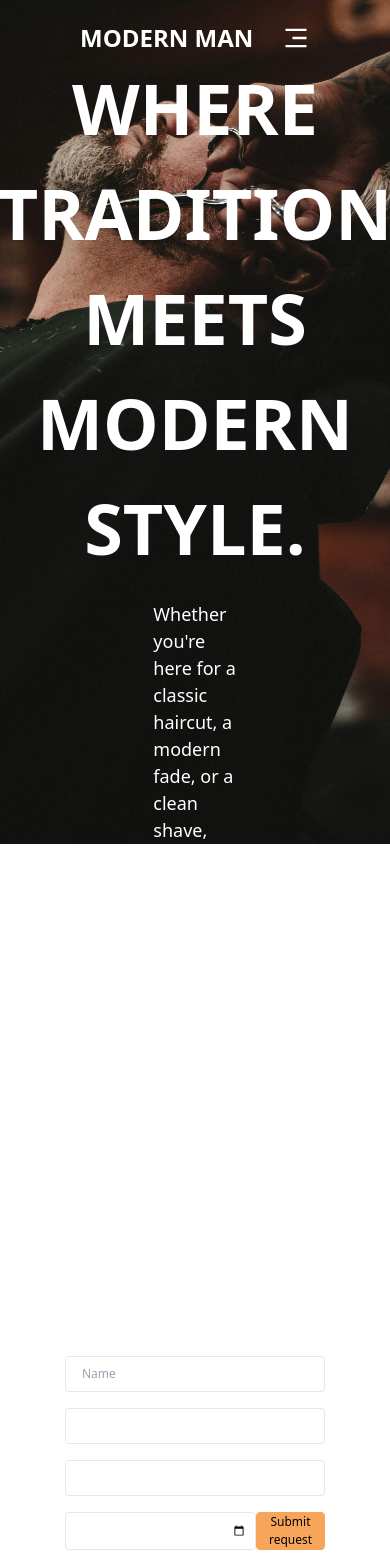
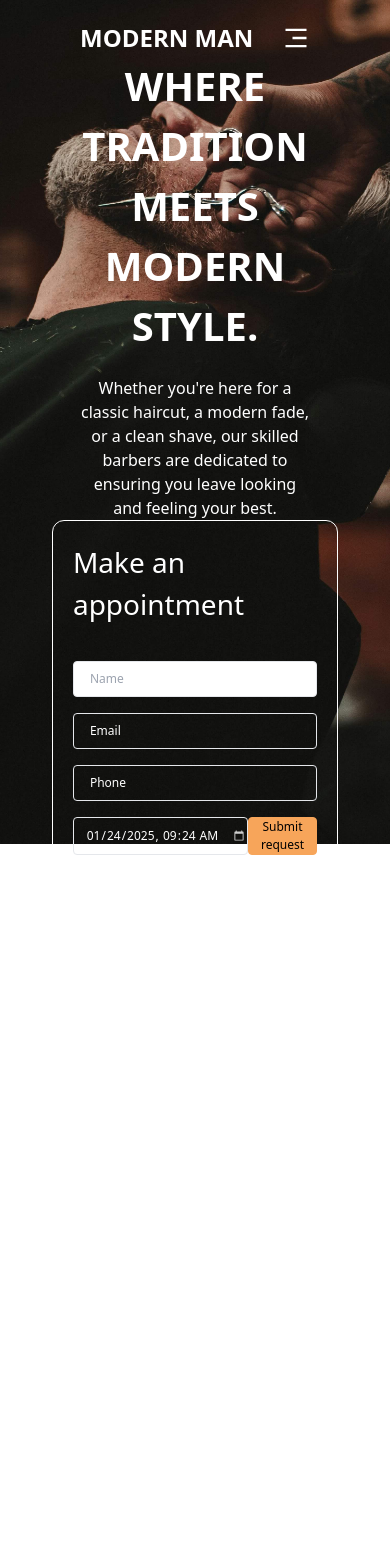
Before and after one commit to robertgarofalo/barbershop, a Next.js app: page / in a window 390 px wide. Shown: the top 1568 px of the page. After the commit the page ends 916 px from the top, so only its background shows below. Built offline with nearby package versions, Linux system fonts and the light colour scheme.

Commit message:
responsiveness for hero section complete

```diff
--- a/app/components/BookingForm.jsx
+++ b/app/components/BookingForm.jsx
@@ -35,13 +35,13 @@ const BookingForm = () => {
 
     return (
         <section className="flex flex-row justify-center lg:justify-start text-white order-3 lg:order-2">
-            <form onSubmit={handleSubmitForm} className="flex flex-col gap-y-4 border-[1.5px] border-white py-10 px-5 rounded-xl w-[380px]">
+            <form onSubmit={handleSubmitForm} className="flex flex-col gap-y-4 border-[1.5px] border-white py-5 lg:py-10 px-5 rounded-xl w-[380px]">
                 <h3 className='text-[28px] mb-5'>Make an appointment</h3>
                 <input className='text-[12px] placeholder-grey border-[1px] rounded py-2 px-4' type="text" label="name" placeholder="Name" />
                 <input className='text-[12px] placeholder-white bg-transparent border-[1px] rounded py-2 px-4' type="email" label="email" placeholder="Email" />
                 <input className='text-[12px] placeholder-white bg-transparent border-[1px] rounded py-2 px-4' type="number" label="phone" placeholder="Phone" />
                 <div className="flex flex-row justify-between pb-10">
-                    <input className='text-[12px] text-center text-white bg-transparent border-[1px] rounded py-2 px-2 ' type="datetime-local" label="name" onChange={(e) => setCurrentDateTime(e.target.value)} value={currentDateTime} />
+                    <input className='text-[12px] text-center text-white bg-transparent border-[1px] rounded py-2 sm:px-2 ' type="datetime-local" label="name" onChange={(e) => setCurrentDateTime(e.target.value)} value={currentDateTime} />
                     <button className='text-[12px] text-black border-[1px] border-accent bg-accent rounded px-3 '>Submit request</button>
                 </div>
             </form>
--- a/app/components/sections/Hero.jsx
+++ b/app/components/sections/Hero.jsx
@@ -15,8 +15,8 @@ const Hero = () => {
                 {/* bottom row */}
                 <div className="flex flex-col lg:flex-row justify-center items-center lg:justify-between lg:items-end
                 lg:translate-y-[-40px] xl:translate-y-[0px] order-2">
-                    <p className="text-white text-[18px] mt-5 lg:mt-0 px-24 lg:px-0 lg:w-[500px] order-2 lg:order-1"><span className="hidden lg:flex">Our mission is to provide exceptional grooming services in a relaxed and friendly environment.</span> Whether you're here for a classic haircut, a modern fade, or a clean shave, our skilled barbers are dedicated to ensuring you leave looking and feeling your best.</p>
-                    <h1 className="text-white text-[70px] lg:text-[58px] xl:text-[78px] text-center lg:text-right font-semibold lg:leading-[80px] lg:w-[900px] uppercase order-1 lg:order-2 ">Where tradition <br />meets modern style.</h1>
+                    <p className="text-white text-center lg:text-left sm:text-[18px] mt-5 lg:mt-0 md:px-24 lg:px-0 lg:w-[500px] order-2 lg:order-1"><span className="hidden lg:flex">Our mission is to provide exceptional grooming services in a relaxed and friendly environment.</span> Whether you're here for a classic haircut, a modern fade, or a clean shave, our skilled barbers are dedicated to ensuring you leave looking and feeling your best.</p>
+                    <h1 className="text-white text-[40px] sm:text-[50px] md:text-[60px] lg:text-[58px] xl:text-[78px] text-center lg:text-right font-semibold lg:leading-[80px] lg:w-[900px] uppercase order-1 lg:order-2 ">Where tradition <br />meets modern style.</h1>
                 </div>
             </div>
         </section>
--- a/app/globals.css
+++ b/app/globals.css
@@ -6,3 +6,10 @@
     --radius: 0.5rem
   }
 }
+
+/*  */
+input[type="datetime-local"]::-webkit-calendar-picker-indicator {
+  filter: invert(1); /* Change color */
+  opacity: 0.8;
+  cursor: pointer;
+}
```
